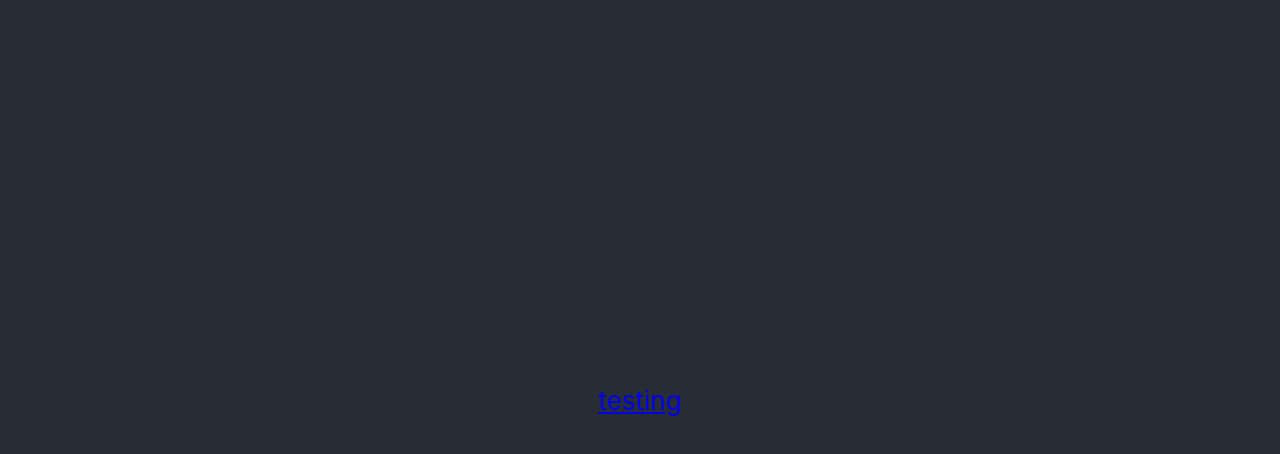
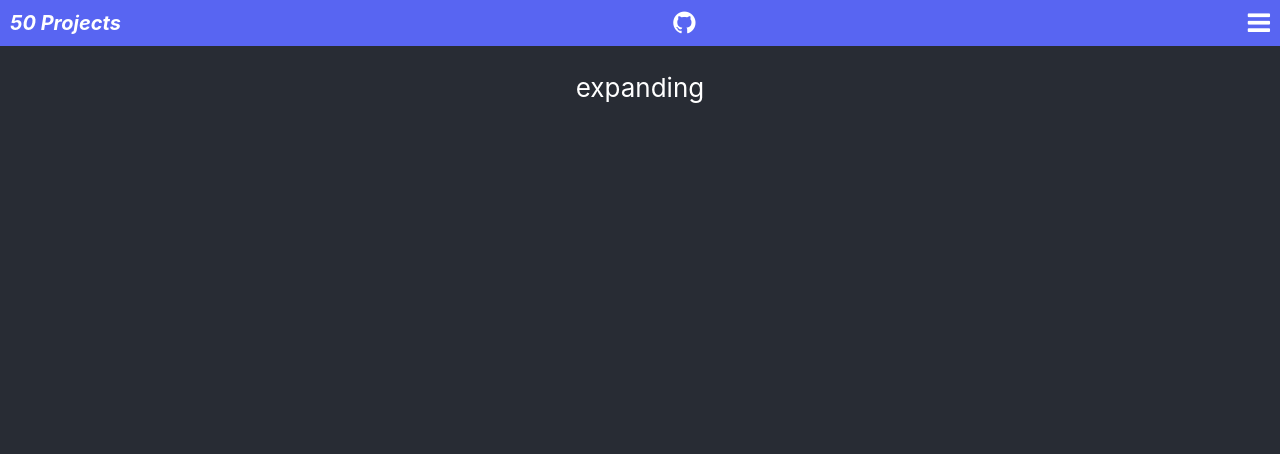
Before and after one commit to AroliSG/50projects-in-10days, a React (Create React App) app: page /expandingcards in a window 1280 px wide. Shown: the top 454 px of the page. Built offline with nearby package versions, Linux system fonts and the light colour scheme.

Commit message:
main page

```diff
--- a/package.json
+++ b/package.json
@@ -10,8 +10,10 @@
     "@types/node": "^16.18.12",
     "@types/react": "^18.0.27",
     "@types/react-dom": "^18.0.10",
+    "fs": "^0.0.1-security",
     "react": "^18.2.0",
     "react-dom": "^18.2.0",
+    "react-router-dom": "^6.8.1",
     "react-scripts": "5.0.1",
     "typescript": "^4.9.5",
     "web-vitals": "^2.1.4"
--- a/public/index.html
+++ b/public/index.html
@@ -10,6 +10,7 @@
       content="Web site created using create-react-app"
     />
     <link rel="apple-touch-icon" href="%PUBLIC_URL%/logo192.png" />
+    <link rel="stylesheet" href="https://cdnjs.cloudflare.com/ajax/libs/font-awesome/4.7.0/css/font-awesome.min.css">
     <!--
       manifest.json provides metadata used when your web app is installed on a
       user's mobile device or desktop. See https://developers.google.com/web/fundamentals/web-app-manifest/
--- /dev/null
+++ b/src/50projects/expandingcards.tsx
@@ -0,0 +1,13 @@
+import React, {
+    useEffect
+} from 'react';
+
+const ExpandingCardsView = () => {
+    return (
+        <div>
+            <p>expanding</p>
+        </div>
+    )
+}
+
+export default ExpandingCardsView;
--- /dev/null
+++ b/src/50projects/progresssteps.tsx
@@ -0,0 +1,13 @@
+import React, {
+    useEffect
+} from 'react';
+
+const ProgressStepsView = () => {
+    return (
+        <div>
+            <p>progress</p>
+        </div>
+    )
+}
+
+export default ProgressStepsView;
--- a/src/App.css
+++ b/src/App.css
@@ -5,11 +5,84 @@
   display: flex;
   flex-direction: column;
   align-items: center;
-  justify-content: center;
   font-size: calc(10px + 2vmin);
   color: white;
+
 }
-@keyframes App-logo-spin {
+
+.navbar {
+  background-color: #5865F2;
+  width:100%;
+  display: flex;
+  flex-direction: row;
+  justify-content: space-between;
+  align-items: center;
+  padding-block: 10px;
+}
+
+.Logo {
+  padding-left: 10px;
+  font-weight: bold;
+  font-size: 2.5vh;
+}
+
+.fa-github:hover, .Logo:hover {
+  color:#282c34
+}
+
+.fa-bars {
+  padding-right: 10px;
+}
+
+.fa-bars:active {
+  color: #282c34;
+}
+
+.dropList {
+  position: absolute;
+  background-color: #5865F2;
+  overflow-y: scroll;
+  max-height: 50vh;
+  align-self: flex-end;
+  border-bottom-left-radius: 5px;
+  border-bottom-right-radius: 5px;
+}
+
+.drop-title-container {
+  margin: 5px;
+  cursor: pointer;
+}
+
+.drop-title-container:active {
+  color: #282c34;
+}
+
+.drop-title {
+  font-size: 2vh;
+  margin: 0px;
+  padding-inline: 15px;
+}
+
+::-webkit-scrollbar {
+  width: 10px;
+}
+
+/* Track */
+::-webkit-scrollbar-track {
+  background: #5865F2;
+}
+
+/* Handle */
+::-webkit-scrollbar-thumb {
+  background: #282c34;
+}
+
+
+.container-outlet {
+
+}
+
+@keyframes fa-github {
   from {
     transform: rotate(0deg);
   }
--- a/src/App.tsx
+++ b/src/App.tsx
@@ -1,17 +1,101 @@
-import React, { useEffect } from 'react';
+import React, { useCallback, useEffect, useState } from 'react';
+import {
+  Routes,
+  Route,
+  Outlet,
+} from "react-router-dom";
+import expandingcards from './50projects/expandingcards';
+import progresssteps from './50projects/progresssteps';
+
+import ErrorMessage from './errorMessage';
 import './App.css';
+import Dashboard from './Dashboard';
+
+
+const List: {
+  name: string,
+  Element: any
+}[] = [
+  { name: 'Expanding Cards', Element: expandingcards },
+  { name: 'Progress Steps', Element: progresssteps },
+]
 
 function App() {
-
   useEffect (() => {
-    document.title = "50 Projects"
+    document.title = '50 Projects';
   });
 
   return (
-    <div className="container">
-      <a href='50projects/test'>testing</a>
+    <Routes>
+    <Route path="/" element = {<Navbar />} >
+    <Route index element = {<Dashboard/>} />
+      {List.map (list => {
+        const dir = list.name.replace (' ', '').toLocaleLowerCase ();
+
+        return (
+          <Route path={dir} element = {<list.Element/>}/>
+        )
+      })}
+
+      {/* Using path="*"" means "match anything", so this route
+            acts like a catch-all for URLs that we don't have explicit
+            routes for. */}
+      <Route path="*" element={<ErrorMessage />} />
+    </Route>
+  </Routes>
+  );
+}
+
+const Navbar = () => {
+  const [dropState, setDropState] = useState (false);
+  const [height, setHeight]       = useState(0);
+
+  const div = useCallback((node:any) => {
+    if (node !== null) setHeight(node.getBoundingClientRect().height);
+  }, []);
+
+  return (
+    <div className='container'>
+      <nav className='navbar' ref = {div}>
+        <i className='Logo' onClick={() => window.location.href = '/'}>50 Projects</i>
+
+        <i className = "fa fa-github" onClick={() => {
+          window.location.href = 'https://github.com/AroliSG';
+        }}></i>
+
+        <i className = "fa fa-bars" onClick={() => setDropState (t => !t)}></i>
+
+      </nav>
+
+        {dropState ? <div className='dropList' style={{
+          top: height-5
+        }}>
+          {List.map ((list, index) => {
+              // drop down
+            return (
+              <div className = 'drop-title-container'
+                style = {{
+                  paddingTop: index === 0 ? "10px" : 0,
+                  paddingBottom: (index+1) === List.length ? "5px" : 0
+                }}
+                onClick = {() => {
+                  const dir = list.name.replace (' ', '').toLocaleLowerCase ();
+                  window.location.href = dir;
+                }}
+              >
+                <p className = 'p drop-title'>{list.name}</p>
+              </div>
+            );
+          })}
+        </div> : null}
+
+      <div className='container-outlet'>
+        <Outlet />
+      </div>
+
     </div>
   );
 }
 
+
 export default App;
--- /dev/null
+++ b/src/Dashboard.tsx
@@ -0,0 +1,9 @@
+const Dashboard = () => {
+    return (
+        <div>
+            <p>hola</p>
+        </div>
+    )
+}
+
+export default Dashboard;
--- /dev/null
+++ b/src/errorMessage.tsx
@@ -0,0 +1,15 @@
+import { Link } from "react-router-dom";
+
+const ErrorMessage = () => {
+
+    return (
+      <div>
+        <h2>404 Page was not found</h2>
+        <button>
+          <Link to="/">Go to the home page</Link>
+        </button>
+      </div>
+    );
+}
+
+export default ErrorMessage;
--- a/src/index.tsx
+++ b/src/index.tsx
@@ -1,15 +1,21 @@
 import React from 'react';
 import ReactDOM from 'react-dom/client';
-import './index.css';
+
 import App from './App';
 import reportWebVitals from './reportWebVitals';
+import { BrowserRouter } from "react-router-dom";
+
+import './index.css';
 
 const root = ReactDOM.createRoot(
   document.getElementById('root') as HTMLElement
 );
+
 root.render(
   <React.StrictMode>
-    <App />
+    <BrowserRouter>
+      <App />
+    </BrowserRouter>
   </React.StrictMode>
 );
 
```
Also changed, not shown: 1 other file (tests, documents, lock files or other folders).
